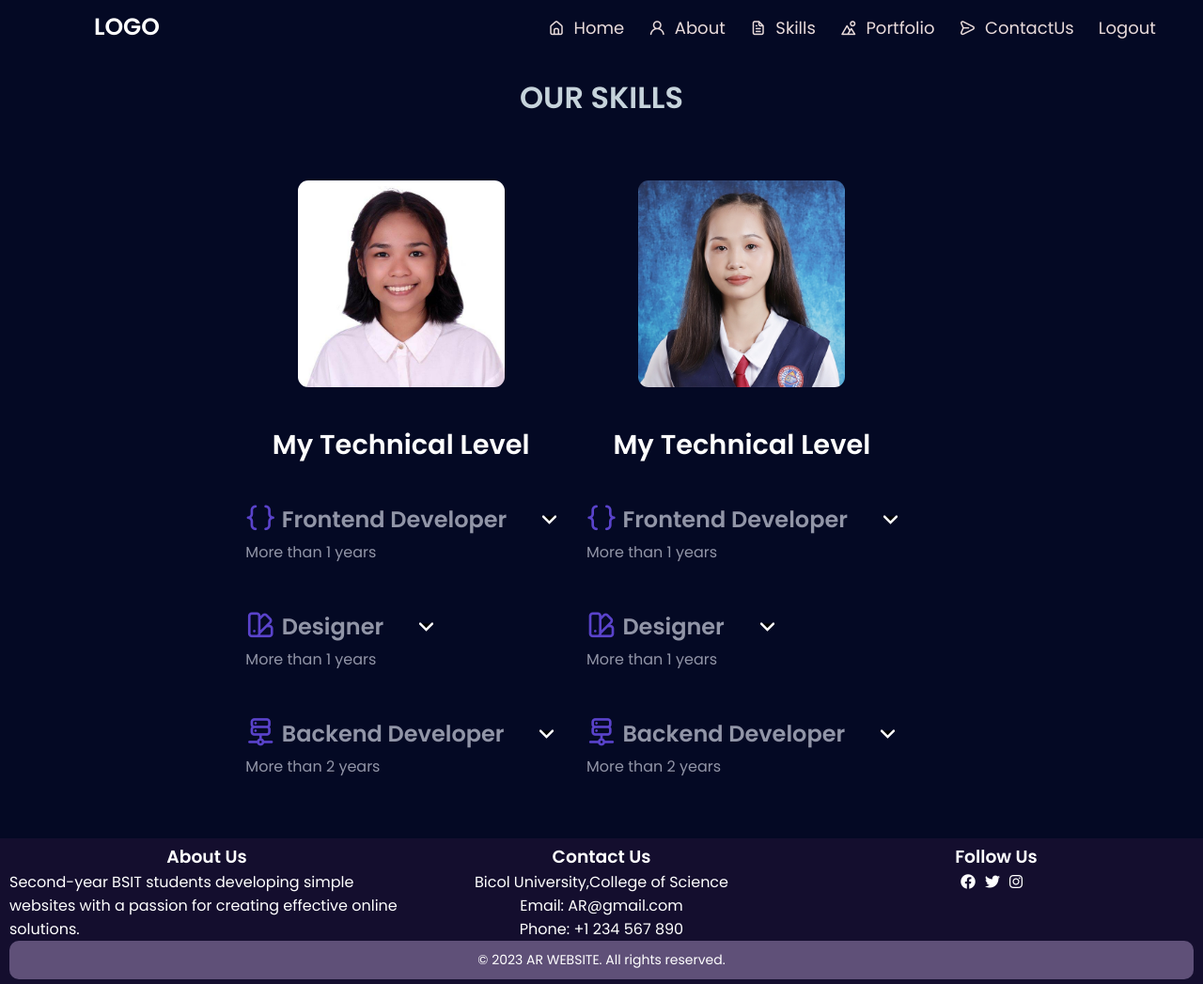
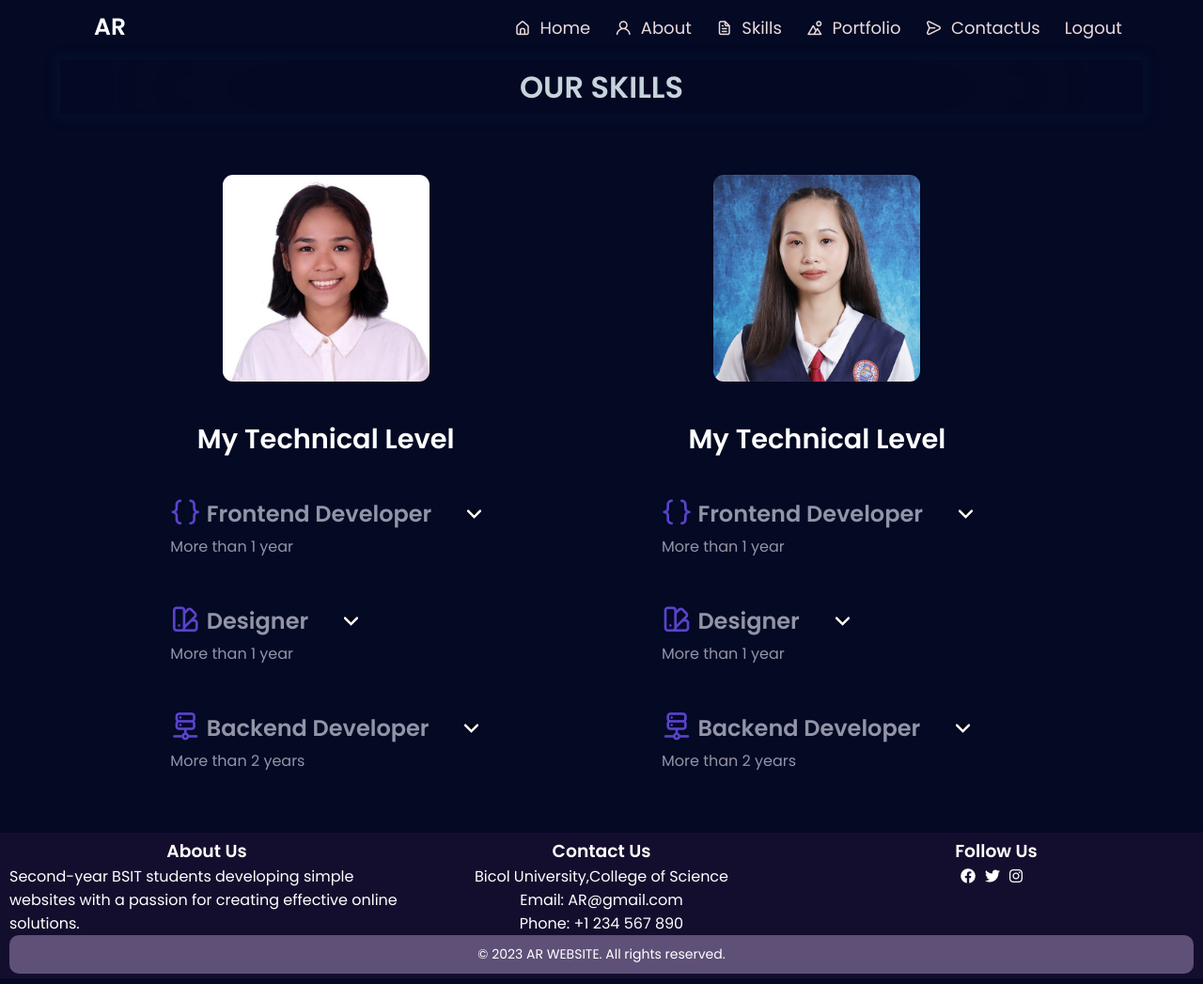
Before and after one commit to Roonnnaaaa/Balangat_Hugo_Web_Profile, a PHP site: page /skills.html in a window 1280 px wide. Shown: the whole page at 94% size. Run offline with PHP 8.4, Linux system fonts and the light colour scheme.

Commit message:
added some chnages

```diff
--- a/css/main.css
+++ b/css/main.css
@@ -830,9 +829,23 @@ button a {
 
 /*==================== SKILLS ====================*/
 .ourskills-title{
+    display: flex;
+    flex-wrap: wrap;
+    justify-content: center;
+    align-items: center;
+    width: 90%;
+    background-color: rgba(255, 255, 255, 0);
+    backdrop-filter: blur(100px); /* Adjust the blur value as needed */
+    color: #ffffff;
+    padding: 5px 10px;
+    margin-top: 4rem;
+    margin-left: auto;
+    margin-right: auto;
+    box-shadow: 0 0 10px 5px #061b2e75; /* Adjust the values*/
+}
+.ourskills-title h1{
     text-align: center;
     color: #c6d3db;
-    padding-top: 5rem;
 }
 .ourskills{
     display: flex;
@@ -848,6 +861,8 @@ button a {
     flex-direction: column;
     flex-wrap: wrap;
     align-items: center;
+    margin-right: 5rem;
+    margin-left: 5rem;
 }
 .Myskills img{
     height: 220px;
--- a/index.html
+++ b/index.html
@@ -15,7 +15,7 @@
 <body>
     <header>
 		<div class="container">
-			<h2>LOGO</h2>
+			<h2>AR</h2>
             <div class="navbar">
                 <nav>
                     <ul>
--- a/portfolio.html
+++ b/portfolio.html
@@ -20,7 +20,7 @@
     <!--==================== RESPONSIVE NAVBAR ====================-->
   <header>
       <div class="container">
-        <h2>LOGO</h2>
+        <h2>AR</h2>
               <div class="navbar">
                   <nav>
                       <ul>
@@ -82,9 +82,11 @@
     <div>
       <div class="section" id="portfolio">
         <div class="container">
+          <div class="title-port">
+            <h1>Portfolio</h1>
+          </div>
           <div class="row">
             <div class="col-md-6 ml-auto mr-auto">
-              <div class="title-port">Portfolio</div>
               <div class="nav-align-center">
                 <ul class="nav nav-pills nav-pills-primary" role="tablist">
                   <li class="nav-item" id="btn1"><a class="nav-link active" data-toggle="tab" role="tablist"><i class="fas fa-r"></i></a></li>
--- a/skills.html
+++ b/skills.html
@@ -16,7 +16,7 @@
     <!--==================== RESPONSIVE NAVBAR====================-->
     <header>
 		<div class="container">
-			<h2>LOGO</h2>
+			<h2>AR</h2>
             <div class="navbar">
                 <nav>
                     <ul>
@@ -93,7 +93,7 @@
                         </h3>
                     </div>
                     <div class="question-p">
-                        <p>More than 1 years</p>
+                        <p>More than 1 year</p>
                     </div>
                     <div class="answer">
                         <div class="skills-list grid">
@@ -140,7 +140,7 @@
                         </h3>
                     </div>
                     <div class="question-p">
-                        <p>More than 1 years</p>
+                        <p>More than 1 year</p>
                     </div>
                     <div class="answer">
                         <div class="skills-list grid">
@@ -215,7 +215,7 @@
                             <div class="skills-data">
                                 <div class="skills-titles">
                                     <h3 class="skills-name">NODE JS</h3>
-                                    <span class="skills-number">30%</span>
+                                    <span class="skills-number">40%</span>
                                 </div>
                                 <div class="skills-bar">
                                     <span class="skills-percentage skills-nodejs"></span>
@@ -250,7 +250,7 @@
                         </h3>
                     </div>
                     <div class="question-p">
-                        <p>More than 1 years</p>
+                        <p>More than 1 year</p>
                     </div>
                     <div class="answer">
                         <div class="skills-list grid">
@@ -297,7 +297,7 @@
                         </h3>
                     </div>
                     <div class="question-p">
-                        <p>More than 1 years</p>
+                        <p>More than 1 year</p>
                     </div>
                     <div class="answer">
                         <div class="skills-list grid">
```
Also changed, not shown: other parts of css/main.css (+19 -7 lines).
